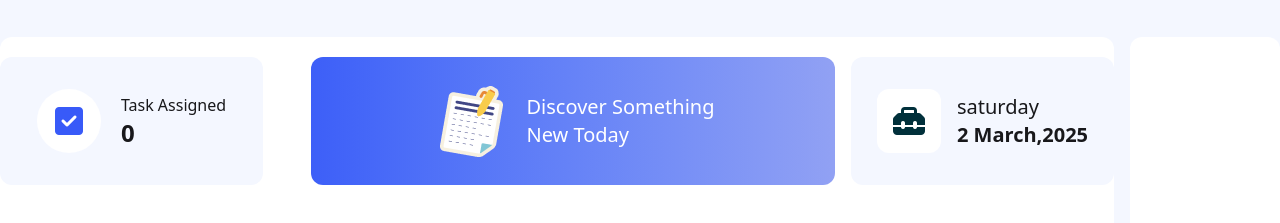
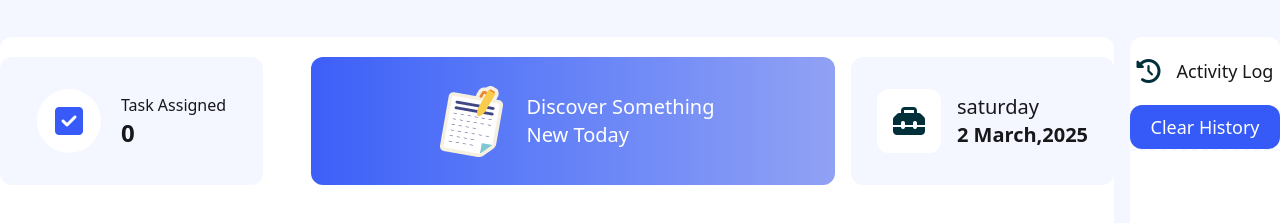
Before and after one commit to nafisa729/dev-board, a plain HTML site: page index.html in a window 1280 px wide. Shown: the part 143-366 px from the top of the page. Drawn offline with nearby package versions, Linux system fonts and the light colour scheme.

Commit message:
added side history section

```diff
--- a/index.html
+++ b/index.html
@@ -30,6 +30,7 @@
        </nav>
     </header>
     <main>
+        <section>
             <div class="flex justify-center items-center gap-4">
                 <div class="w-[1146px] h-[918px] bg-white rounded-xl flex justify-center gap-4 pt-5">
                     <div class="w-[263px] h-[128px] bg-[#f4f7ff] rounded-xl flex justify-center items-center gap-5">
@@ -55,9 +56,23 @@
                        </div>
                     </div>
                 </div>
-            <!-- side div -->
-            <div class="w-[366px] h-[918px] bg-white rounded-xl"></div>
+                <div class="w-[366px] h-[918px] bg-white rounded-xl">
+                    <div class="my-5 border-b-2 border-dashed border-[#f4f7ff]">
+                        <div class="flex justify-center items-center gap-4">
+                            <i class="fa-solid fa-clock-rotate-left fa-xl" style="color: #01303b;"></i>
+                            <p class="text-lg font-medium">Activity Log</p>
                         </div>
+                        <div class="flex justify-center items-center mt-5">
+                            <button class="w-[150px] h-[44px] rounded-xl text-lg font-normal text-white bg-[#355af8]">Clear History</button>
+                        </div>
+                    </div>
+                </div>
+            </div>
+
+        </section>
+
+
+
 
     </main>
     <script src="./script/chng-btn.js" defer ></script>
```
Lines whose indentation alone changed are shown as unchanged.
